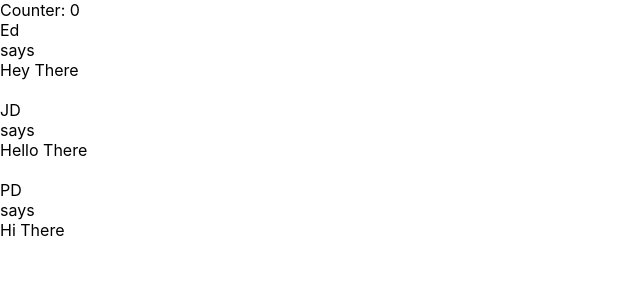
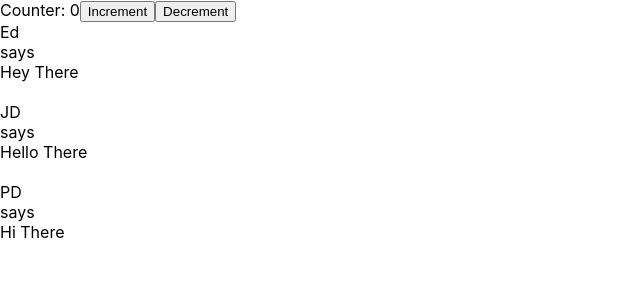
Before and after one commit to bawa93/learning-react, a React (Create React App) app: page / in a window 1280 px wide. Shown: the top 300 px of the page, without its empty margins (0-640 px from the left). Built offline with nearby package versions, Linux system fonts and the light colour scheme.

Commit message:
actions with arguments

```diff
--- a/src/App.js
+++ b/src/App.js
@@ -1,11 +1,20 @@
 import React from 'react'
 import Hello from './Hello.js';
-import { useSelector } from 'react-redux'
+import { useSelector, useDispatch } from 'react-redux'
+import { increment, decrement } from './actions/index'
 import './App.css'
 import Users from './Users.js';
 function App() {
   const counter = useSelector(state => state.counter)
-  return (<div>Counter: { counter} <Users></Users></div>);
+  const isLogged = useSelector(state => state.isLogged)
+
+  const dispatch = useDispatch();
+
+  return (<div>Counter: { counter}
+    <button onClick={() => dispatch(increment(5))}>Increment</button>
+    <button onClick={() => dispatch(decrement(2))}>Decrement</button>
+    { isLogged ? <h3>Secret Info</h3> : ''}
+    <Users></Users></div>);
 }
 
 export default App;
--- /dev/null
+++ b/src/actions/index.js
@@ -0,0 +1,13 @@
+export const increment = (nr) => {
+    return {
+        type: 'INCREMENT',
+        payload: nr
+    }
+}
+
+export const decrement = (nr) => {
+    return {
+        type: 'DECREMENT',
+        payload: nr
+    }
+}
--- a/src/reducers/counter.js
+++ b/src/reducers/counter.js
@@ -1,9 +1,9 @@
 const counterReducer = (state = 0, action) => {
     switch (action.type) {
         case "INCREMENT":
-            return state + 1;
+            return state + action.payload;
         case "DECREMENT":
-            return state - 1
+            return state - action.payload
         default:
             return state;
     }
```
